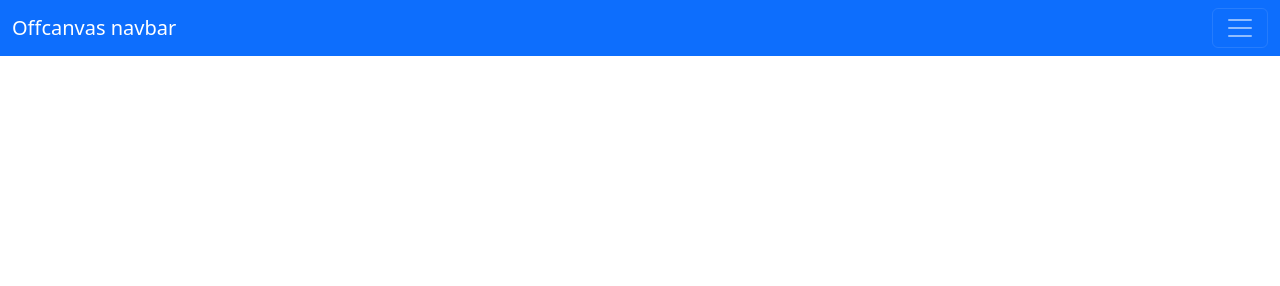
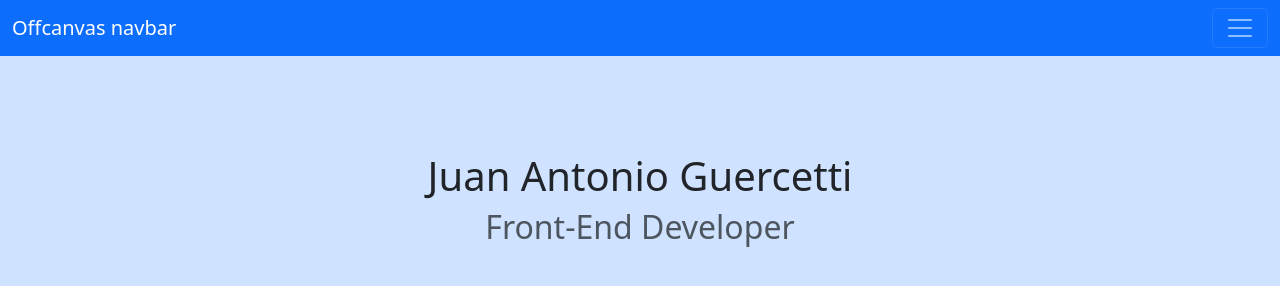
Before and after one commit to JuanGuercetti/portfolio, a website: page index.html in a window 1280 px wide. Drawn offline with nearby package versions, Linux system fonts and the light colour scheme.

Commit message:
Starting with the main

```diff
--- a/index.html
+++ b/index.html
@@ -16,7 +16,7 @@
 </head>
 <body>
 
-	<div class="main-container-fluid">
+	<div class="main-container container-fluid">
 
 		<!-- Navbar -->
 		<nav class="navbar bg-primary fixed-top" data-bs-theme="dark">
@@ -50,7 +50,13 @@
 		  </div>
 		</nav>
 
-	</div> <!-- close container fluid -->
+		<!-- Body-->
+		<div class="body-container container-fluid bg-primary-subtle p-3">
+			<h1>Juan Antonio Guercetti</h1>
+			<h2 class="text-muted">Front-End Developer</h2>
+		</div>
+
+	</div> <!-- close main container-->
 
 	<!-- Bootstrap Script -->
 	<script src="https://cdn.jsdelivr.net/npm/bootstrap@5.3.0-alpha1/dist/js/bootstrap.bundle.min.js" integrity="sha384-w76AqPfDkMBDXo30jS1Sgez6pr3x5MlQ1ZAGC+nuZB+EYdgRZgiwxhTBTkF7CXvN" crossorigin="anonymous"></script>
--- a/scss/layout/_body.scss
+++ b/scss/layout/_body.scss
@@ -1,9 +1,13 @@
-.container-fluid {
+.body-container {
+	height: 100vh;
+	margin: 0;
 
-	.div1 {
-		width: 500px;
-		height: 500px;
-		margin: 50px;
-		background: $blue-600;
+	h1 {
+		margin-top: 10vh;
+		text-align: center;
+	}
+
+	h2 {
+		text-align: center;
 	}
 }
--- a/scss/layout/_nav.scss
+++ b/scss/layout/_nav.scss
@@ -0,0 +1,3 @@
+.navbar {
+	position: relative;
+}
--- a/scss/normalize/_reset.scss
+++ b/scss/normalize/_reset.scss
@@ -1,4 +1,4 @@
-* {
+*, .main-container {
 	box-sizing: border-box;
 	margin: 0;
 	padding: 0;
```
Also changed, not shown: css/style.css.
